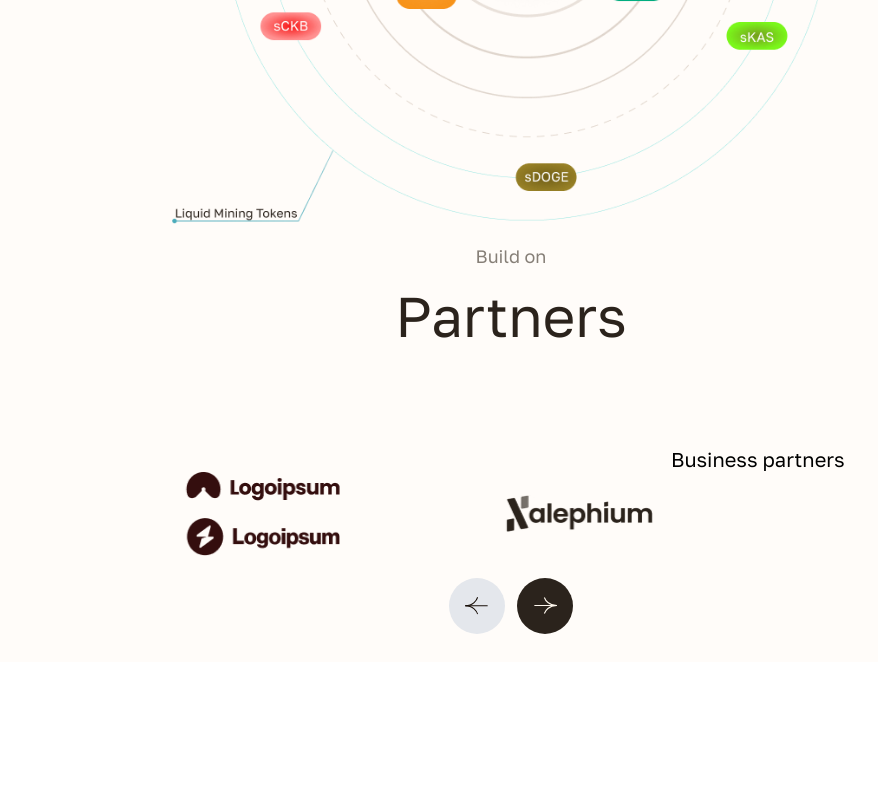
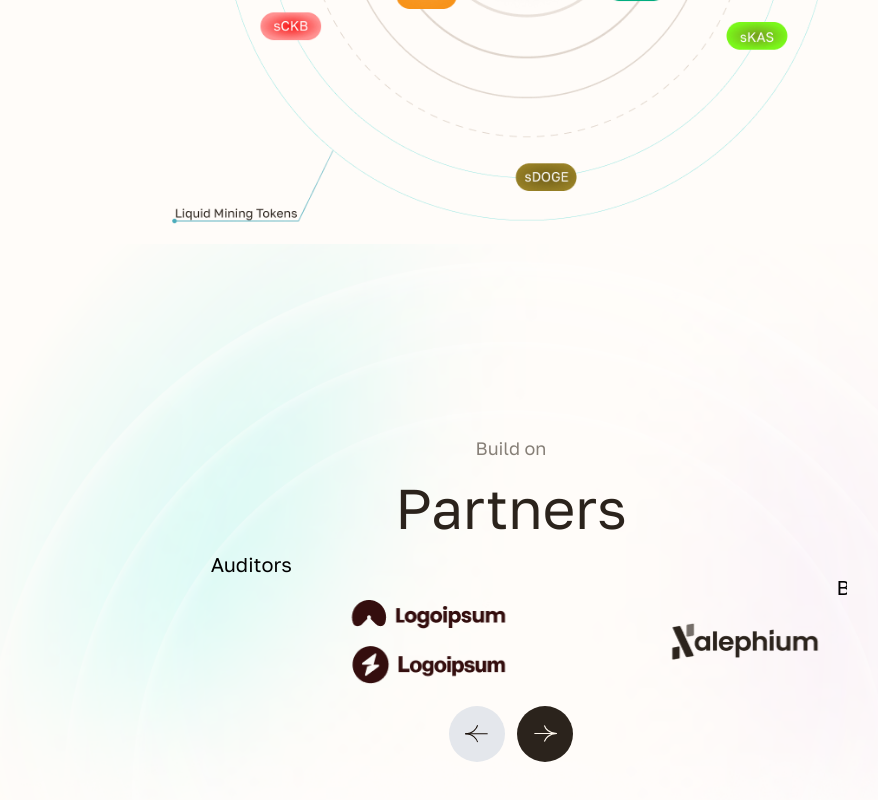
Before and after one commit to minedfi-protocol/landing, a Next.js app: page / in a window 1280 px wide. Shown: the part 3047-3847 px from the top of the page, without its empty margins (129-1007 px from the left). Before the commit the page ends 3709 px from the top, so only its background shows below. Built offline with nearby package versions, Linux system fonts and the light colour scheme.

Commit message:
feat: enhance PartnersSection with background rings and adjust layout; update Tailwind config for new image assets

```diff
--- a/src/sections/PartnersSection.tsx
+++ b/src/sections/PartnersSection.tsx
@@ -6,16 +6,23 @@ import { PartnersCardItem } from '@/components/CardItem/PartnersCardItem'
 
 export const PartnersSection = () => {
   return (
-    <section className='relative flex flex-col items-center px-5 pb-5 gap-16 w-full bg-[#FFFCF9] overflow-hidden'>
-      <div>
-        <p className='text-mobile-label md:text-desktop-label  text-center text-light-gray'>
+    <section className='relative flex flex-col items-center px-5 pb-5 min-h-[800px] gap-16 w-full bg-[#FFFCF9] overflow-hidden'>
+      <div
+        className='absolute w-full h-full -translate-x-1/2 -translate-y-1/2 top-1/2 left-1/2 bg-rings bg-cover bg-[center_top_rem] bg-no-repeat'
+        style={{
+          maskImage: 'radial-gradient(circle at center, black 40%, transparent 75%)',
+          WebkitMaskImage: 'radial-gradient(circle at center, black 40%, transparent 75%)'
+        }}></div>
+      <div className='mt-48 z-50'>
+        <>
+          <p className='text-mobile-label md:text-desktop-label text-center text-light-gray'>
             Build on
           </p>
           <h2 className='text-mobile-h2 lg:text-desktop-h2 text-neutral-60 text-center lg:w-[800px] mt-[12px]'>
             Partners
           </h2>
           <p className='text-neutral-40 text-mobile-subtitle lg:text-desktop-subtitle lg:w-[800px] text-center mt-[8px]'></p>
-      </div>
+        </>
         <div>
           <Carousel autoPlay showGradient={false} interval={3000}>
             <PartnersCardItem
@@ -74,6 +81,7 @@ export const PartnersSection = () => {
             />
           </Carousel>
         </div>
+      </div>
     </section>
   )
 }
--- a/tailwind.config.ts
+++ b/tailwind.config.ts
@@ -73,7 +73,8 @@ const config: Config = {
         energy_mobile: 'url("/assets/images/hero-images-labels/Energy-Mobile.png")',
         apy_mobile: 'url("/assets/images/hero-images-labels/APY-Mobile.png")',
         'about-info-background': 'url("/assets/images/about-us-graphic1.png")',
-        'about-info-phone': 'url("/assets/images/about-phone.png")'
+        'about-info-phone': 'url("/assets/images/about-phone.png")',
+        rings: 'url("/assets/images/rings.png")'
       }
     }
   },
```
Also changed, not shown: public/assets/images/partners-bg.png (added), public/assets/images/rings.png (added). Lines whose indentation alone changed are shown as unchanged.
